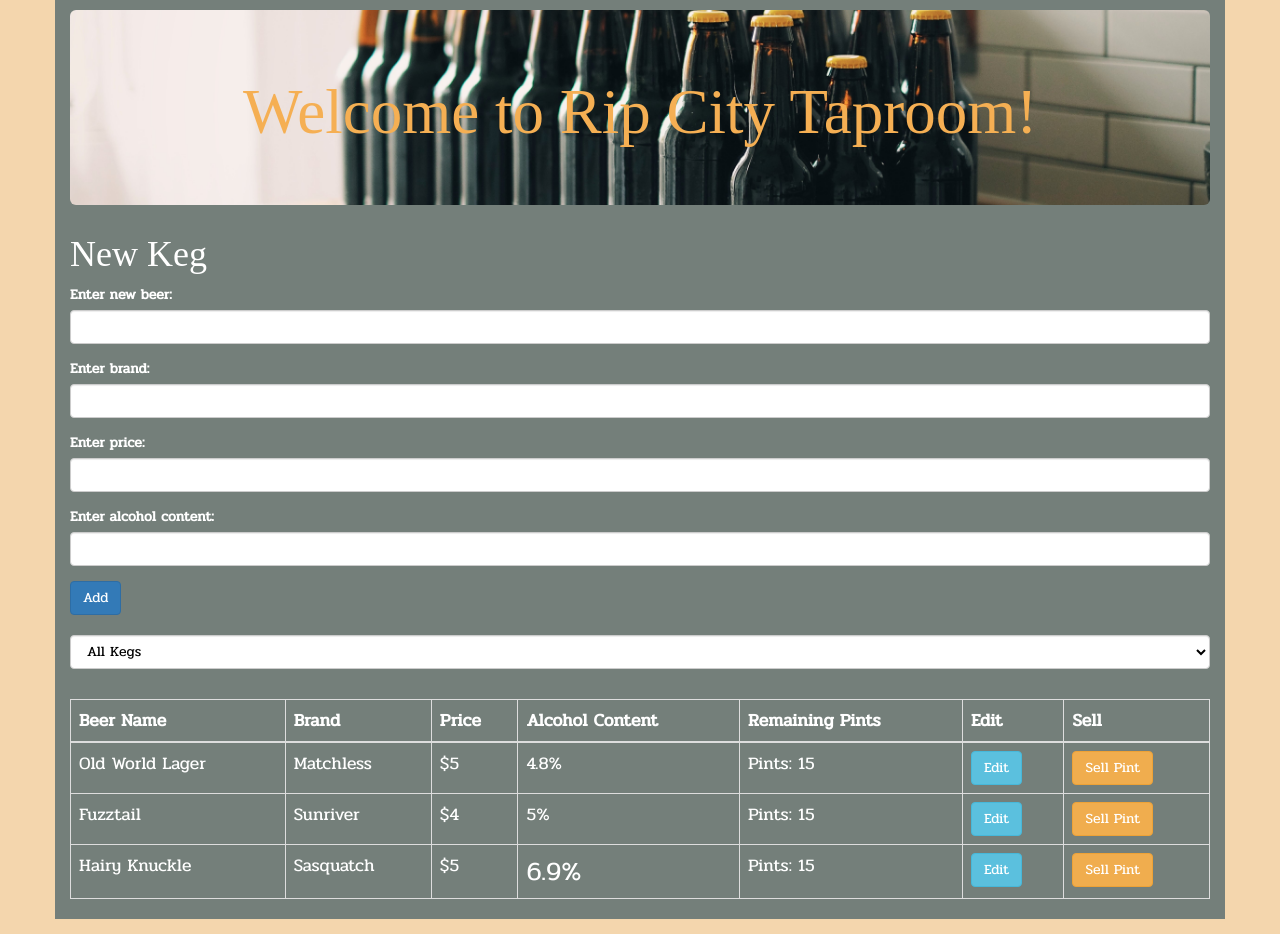
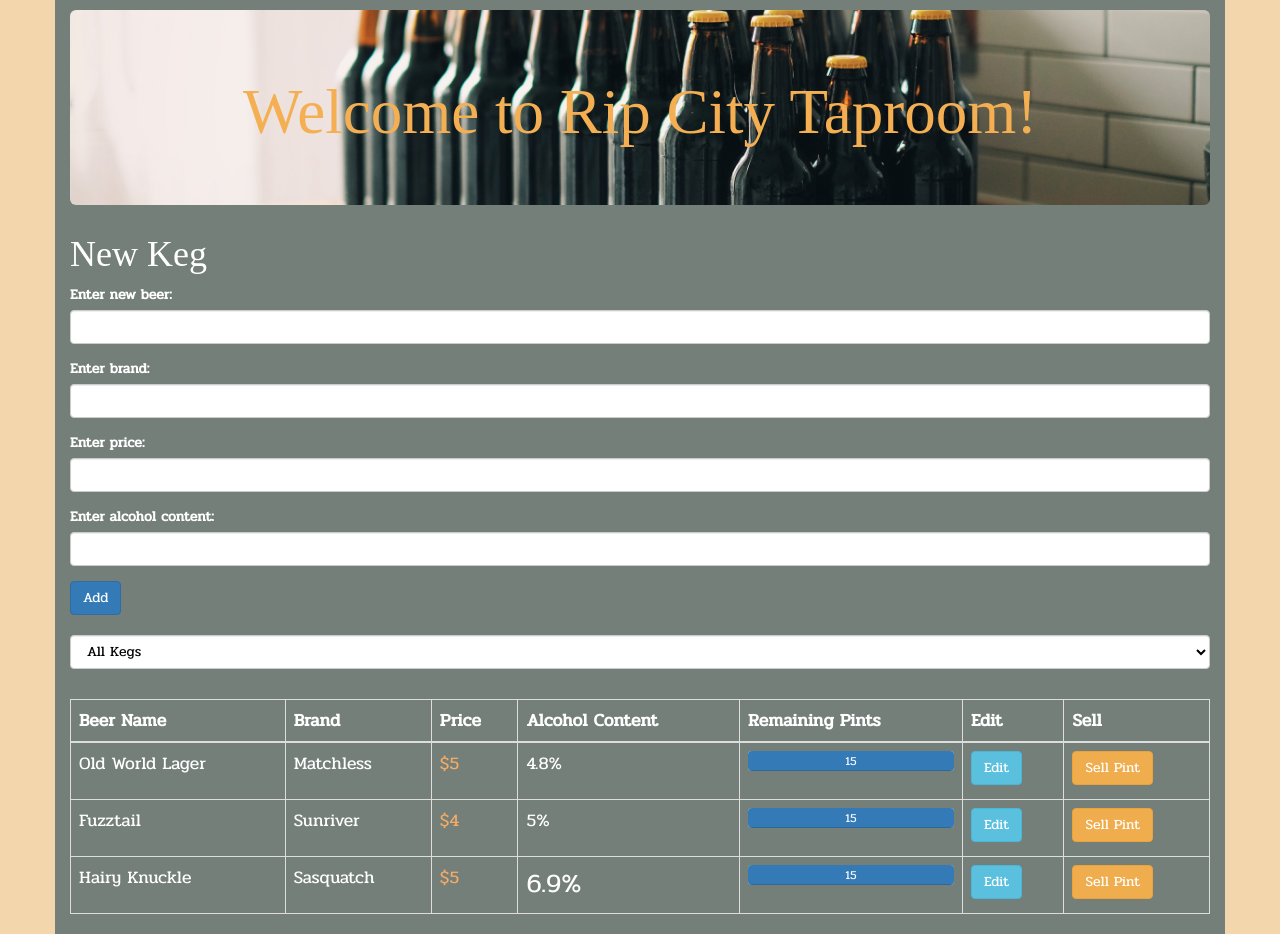
Before and after one commit to grepcats/tap-room, an Angular app: page / in a window 1280 px wide. Built offline with nearby package versions, Linux system fonts and the light colour scheme; a web font is replaced by a local one.

Commit message:
add progress bar for pints

```diff
--- a/src/app/app.module.ts
+++ b/src/app/app.module.ts
@@ -6,6 +6,7 @@ import { EditKegComponent } from './edit-keg/edit-keg.component';
 import { ListKegComponent } from './list-keg/list-keg.component';
 import { NewKegComponent } from './new-keg/new-keg.component';
 import { Under10Pipe } from './under10.pipe';
+import { NgStyle } from '@angular/common';
 
 
 @NgModule({
@@ -14,7 +15,7 @@ import { Under10Pipe } from './under10.pipe';
     EditKegComponent,
     ListKegComponent,
     NewKegComponent,
-    Under10Pipe
+    Under10Pipe,
   ],
   imports: [
     BrowserModule,
--- a/src/app/list-keg/list-keg.component.css
+++ b/src/app/list-keg/list-keg.component.css
@@ -18,3 +18,15 @@ select {
 .veryHigh {
   font-size: 2em;
 }
+
+.cheap {
+  color: #FFFF99;
+}
+
+.midRange {
+  color: #f4ac66;
+}
+
+.expensive {
+  color: #720000;
+}
--- a/src/app/list-keg/list-keg.component.html
+++ b/src/app/list-keg/list-keg.component.html
@@ -21,13 +21,22 @@
     <tr *ngFor="let keg of childKegList | under10:filterByPints">
       <td>{{keg.name}}</td>
       <td>{{keg.brand}}</td>
-      <td>${{keg.price}}</td>
       <td><span [ngClass]="{
-        'high': keg.alcoholContent >= 6.0,
-        'low': keg.alcoholContent < 6.0,
-        'veryHigh': keg.alcoholContent >= 9.0
+        'cheap': keg.price < 4,
+        'midRange': keg.price < 7 && keg.price >= 4,
+        'expensive': keg.price >= 7
+      }">${{keg.price}}</span></td>
+      <td><span [ngClass]="{
+        'low': keg.alcoholContent < 6,
+        'high': keg.alcoholContent >= 6,
+        'veryHigh': keg.alcoholContent >= 9
       }">{{keg.alcoholContent}}%</span></td>
-      <td>Pints: {{keg.pints}}</td>
+      <td>
+        <div class="progress">
+          <div class="progress-bar" role="progressbar" [ngStyle]="{'width': returnPercentage(keg)}">{{keg.pints}}
+          </div>
+        </div>
+      </td>
       <td><button (click)="editButtonClicked(keg)" class="btn btn-info">Edit</button></td>
       <td><button (click)="saleButtonClicked(keg)" class="btn btn-warning">Sell Pint</button></td>
     </tr>
--- a/src/app/list-keg/list-keg.component.ts
+++ b/src/app/list-keg/list-keg.component.ts
@@ -27,7 +27,10 @@ export class ListKegComponent {
 
   onChange(optionFromMenu) {
     this.filterByPints = optionFromMenu;
-    console.log(this.filterByPints);
+  }
+
+  returnPercentage(kegToCalculate: Keg) {
+    return (kegToCalculate.pints / 15 * 100) + "%";
   }
 
 }
```
